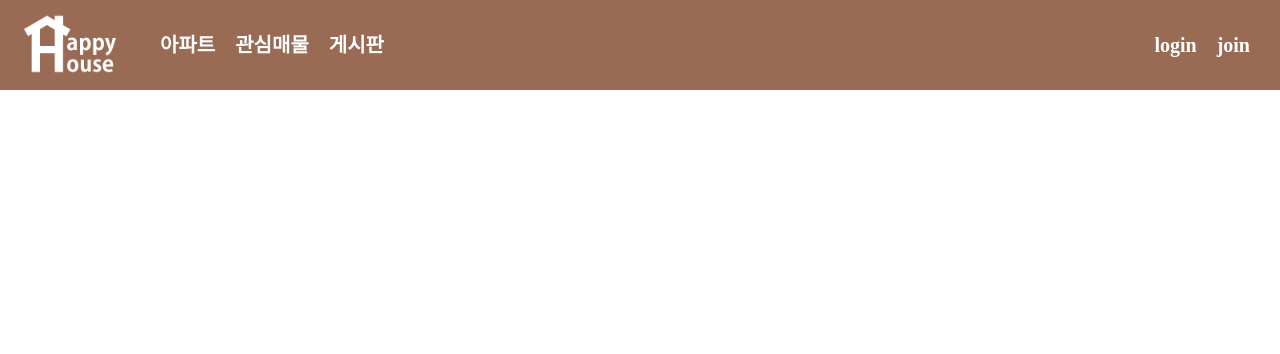
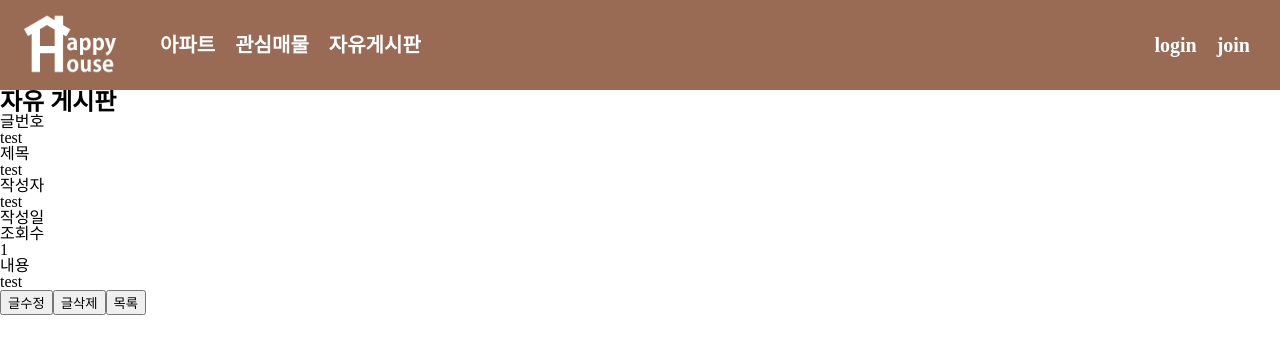
Before and after one commit to norzest/HappyHouseFE, a Vue app: page /board/detail/1 in a window 1280 px wide. Shown: the top 354 px of the page. Built offline with nearby package versions, Linux system fonts and the light colour scheme.

Commit message:
boardRouter

```diff
--- a/src/components/HeaderNav.vue
+++ b/src/components/HeaderNav.vue
@@ -8,7 +8,7 @@
     <div id="navbar">
       <router-link to="/about">아파트</router-link>
       <router-link to="/about">관심매물</router-link>
-      <router-link to="/about">게시판</router-link>
+      <router-link to="/board">자유게시판</router-link>
     </div>
     <div v-if="userInfo" id="member">
       <router-link to="/member/profile">profile</router-link>
--- a/src/components/board/BoardDetail.vue
+++ b/src/components/board/BoardDetail.vue
@@ -25,22 +25,29 @@ export default {
   data() {
     return {
       article: {},
-    }
+    };
   },
   created() {
-    this.article = {id="test", title="test", writerId="test", createAt="test", hit=1, content="test"};
+    this.article = {
+      id: "test",
+      title: "test",
+      writerId: "test",
+      createAt: "test",
+      hit: 1,
+      content: "test",
+    };
   },
   methods: {
     mvModifyArticle() {
-      this.$router.push({ name:"boardModify"});
+      this.$router.push({ name: "boardModify" });
     },
     deleteArticle() {
       alert("연결 테스트");
     },
     mvBoardList() {
-      this.$router.push({ name:"boardList"});
-    }
-  }
+      this.$router.push({ name: "boardList" });
+    },
+  },
 };
 </script>
 
--- a/src/router/index.js
+++ b/src/router/index.js
@@ -1,6 +1,6 @@
 import Vue from "vue";
 import VueRouter from "vue-router";
-import HomeView from "../views/HomeView.vue";
+import HomeView from "@/views/HomeView.vue";
 
 Vue.use(VueRouter);
 
@@ -57,6 +57,34 @@ const routes = [
     ],
   },
   {
+    path: "/board",
+    name: "board",
+    component: () => import("@/views/BoardView.vue"),
+    redirect: "/board/list",
+    children: [
+      {
+        path: "list",
+        name: "boardList",
+        component: () => import("@/components/board/BoardList.vue"),
+      },
+      {
+        path: "detail/:id",
+        name: "boardDetail",
+        component: () => import("@/components/board/BoardDetail.vue"),
+      },
+      {
+        path: "modify/:id",
+        name: "boardModify",
+        component: () => import("@/components/board/BoardModify.vue"),
+      },
+      {
+        path: "regist",
+        name: "boardRegister",
+        component: () => import("@/components/board/BoardRegister.vue"),
+      },
+    ],
+  },
+  {
     path: "/about",
     name: "about",
     component: () => import("@/views/AboutView.vue"),
```
